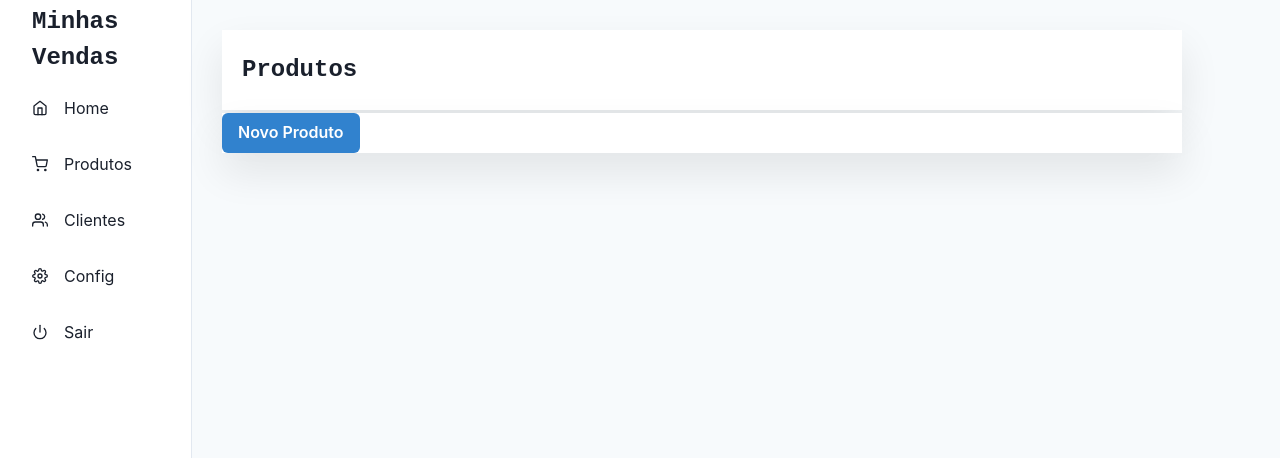
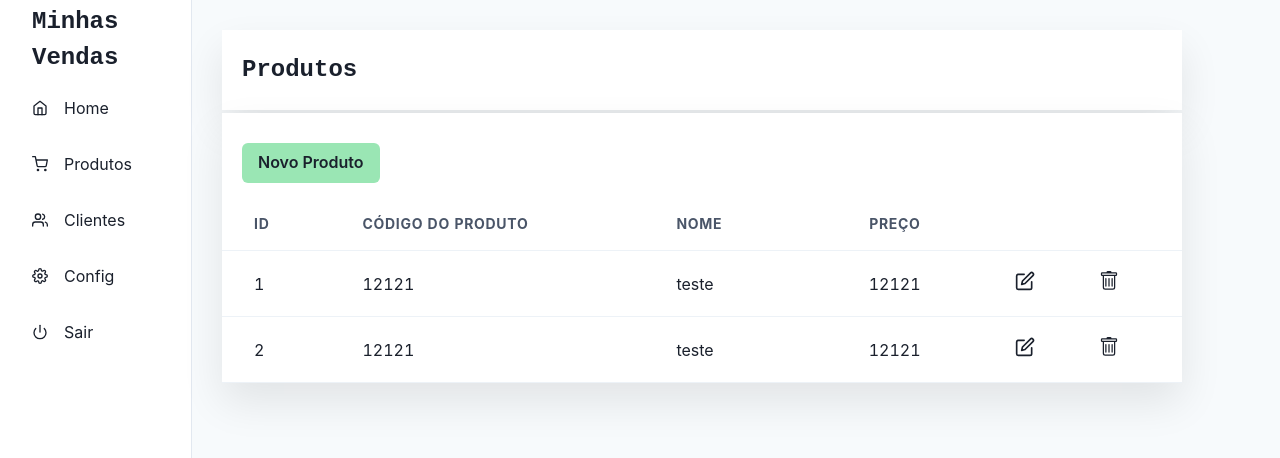
Before and after one commit to Brun0Santos/app-vendas-front, a Next.js app: page /consultas/produtos in a window 1280 px wide. Shown: the top 458 px of the page. Built offline with nearby package versions, Linux system fonts and the light colour scheme.

Commit message:
feat: configurando a listagem de produtos

```diff
--- a/src/components/produtos/listagem/listagemProdutos.tsx
+++ b/src/components/produtos/listagem/listagemProdutos.tsx
@@ -1,15 +1,45 @@
-import { Button } from '@chakra-ui/react';
+import { Box, Button, Flex } from '@chakra-ui/react';
 import Link from 'next/link';
 
+// import { MdPlaylistAdd } from 'react-icons/md';
+import { Produto } from '@/app/models/produtos/produtosModel';
 import Layout from '@/components/layout/layout';
+
+import { TabelaProdutos } from './tabela/tabelaProdutos';
+
+const produtosArrays: Array<Produto> = [
+  {
+    id: '1',
+    nome: 'teste',
+    codProduto: '12121',
+    dataCadastro: '',
+    descricao: '',
+    preco: 12121,
+  },
+  {
+    id: '2',
+    nome: 'teste',
+    codProduto: '12121',
+    dataCadastro: '',
+    descricao: '',
+    preco: 12121,
+  },
+];
 
 export function ListagemProdutos() {
   return (
     <Layout titulo="Produtos">
-      <Link href={'/cadastro/produtos'}>
-        <Button colorScheme="blue">Novo Produto</Button>
-      </Link>
-      <br />
+      <Box w={'100%'}>
+        <Link href={'/cadastro/produtos'}>
+          <Button bg="green.200" m={'30px 0 15px 20px'} _hover={{ bg: 'gray.400' }}>
+            Novo Produto
+          </Button>
+        </Link>
+
+        <Flex flexDirection={'column'}>
+          <TabelaProdutos produtos={produtosArrays} />
+        </Flex>
+      </Box>
     </Layout>
   );
 }
--- /dev/null
+++ b/src/components/produtos/listagem/tabela/tabelaProdutos.tsx
@@ -0,0 +1,60 @@
+import { Button, Table, TableContainer, Tbody, Td, Th, Thead, Tr } from '@chakra-ui/react';
+import { BsTrash } from 'react-icons/bs';
+import { LuEdit } from 'react-icons/lu';
+
+import { Produto } from '@/app/models/produtos/produtosModel';
+
+interface ProdutoRowProps {
+  children?: React.ReactNode;
+  produto: Produto;
+}
+
+interface ListaProdutos {
+  children?: React.ReactNode;
+  produtos: Array<Produto>;
+}
+
+export function TabelaProdutos({ produtos }: ListaProdutos) {
+  return (
+    <div>
+      <Table variant="simple" size={'lg'}>
+        <Thead>
+          <Tr>
+            <Th>Id</Th>
+            <Th>Código do Produto</Th>
+            <Th>Nome</Th>
+            <Th isNumeric>Preço</Th>
+            <Th></Th>
+            <Th></Th>
+          </Tr>
+        </Thead>
+        <Tbody>
+          {produtos.map((p, i) => (
+            <ProdutoRow produto={p} key={i} />
+          ))}
+        </Tbody>
+      </Table>
+    </div>
+  );
+}
+
+const ProdutoRow = ({ produto }: ProdutoRowProps) => {
+  return (
+    <Tr key={produto.id} _hover={{ bg: 'gray.50' }}>
+      <Td>{produto.id}</Td>
+      <Td>{produto.codProduto}</Td>
+      <Td>{produto.nome}</Td>
+      <Td isNumeric>{produto.preco}</Td>
+      <Td fontSize={'20px'} textAlign={'end'}>
+        <button>
+          <LuEdit />
+        </button>
+      </Td>
+      <Td fontSize={'20px'}>
+        <button>
+          <BsTrash />
+        </button>
+      </Td>
+    </Tr>
+  );
+};
```
